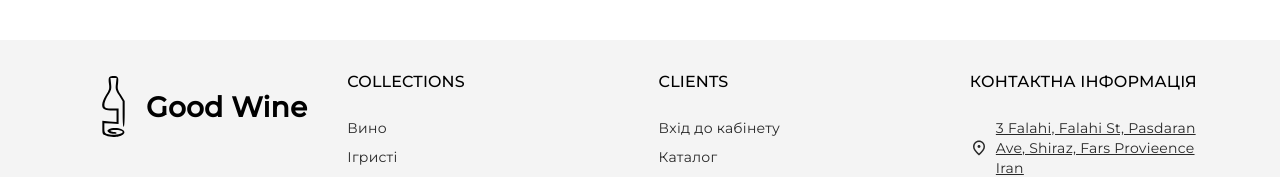
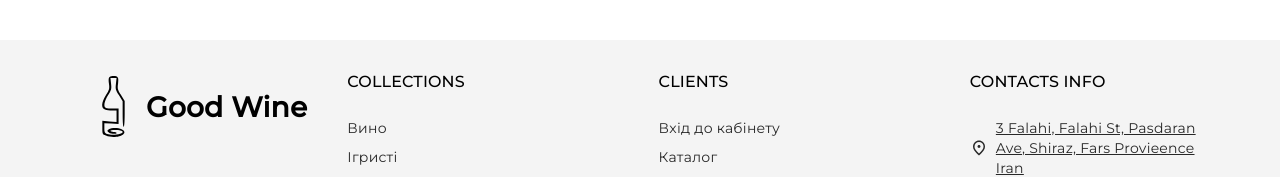
Before and after one commit to someHarry/fe-102-final-project, a React (Create React App) app in the folder client/: page / in a window 1280 px wide. Shown: the part 534-711 px from the top of the page. Built offline with nearby package versions, Linux system fonts and the light colour scheme.

Commit message:
contacts

```diff
--- a/client/src/Components/Footer/Footer.jsx
+++ b/client/src/Components/Footer/Footer.jsx
@@ -53,7 +53,7 @@ function Footer({ catalogTitle, clientTitle }) {
         </div>
 
         <div className="footer__contacts contacts">
-          <h3 className="contacts__title footer-title">Контактна інформація</h3>
+          <h3 className="contacts__title footer-title">Contacts info</h3>
           <ul className="contacts__list footer-list">
             <li className="contacts__item contacts__item--adress">
               <a className="contacts__item-text contacts__text" href="tel:+1234567890">
```
Also changed, not shown: client/src/App.js (line endings or trailing spaces).
